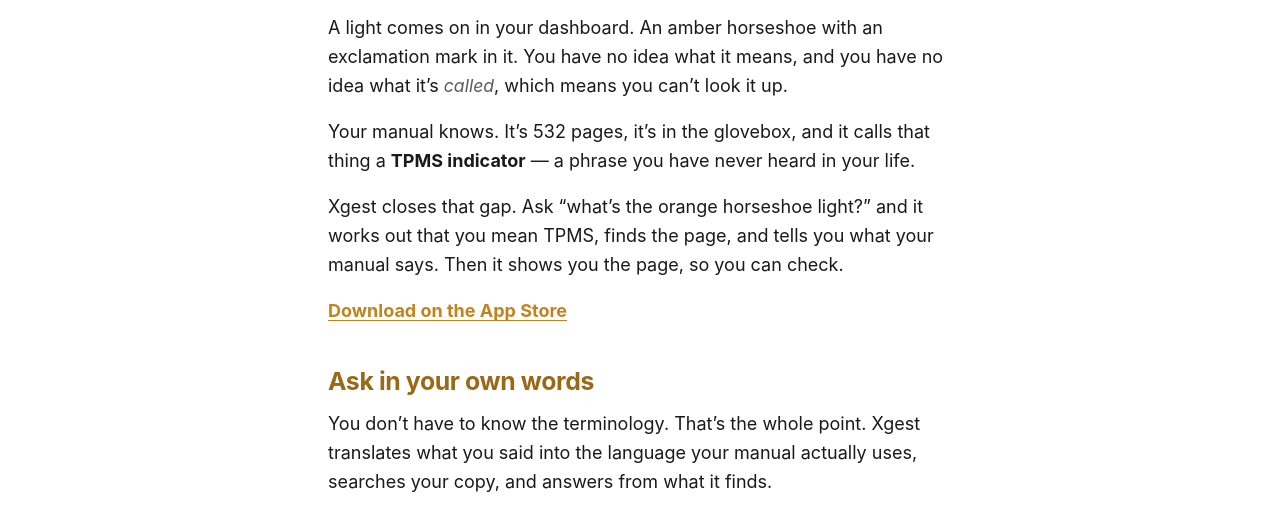
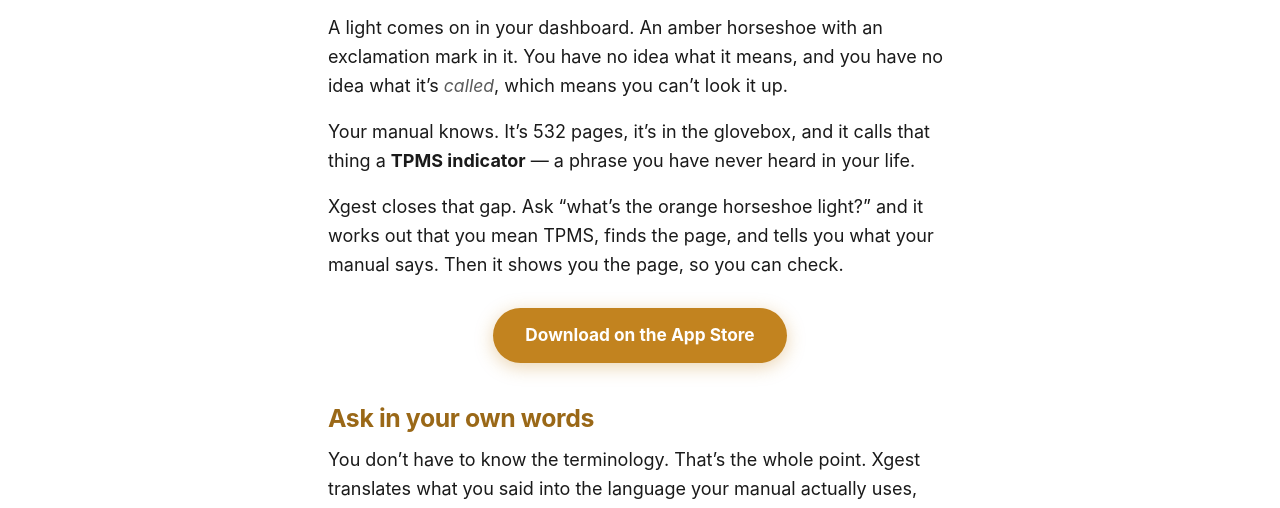
Before and after one commit to donbonaddio/xgest-site, a plain HTML site: page index.html in a window 1280 px wide. Shown: the part 290-798 px from the top of the page. Drawn offline with Linux system fonts and the light colour scheme.

Commit message:
Xgest launch: prominent download CTA, live App Store link, poster fix

```diff
--- a/index.html
+++ b/index.html
@@ -31,7 +31,7 @@
 <p>A light comes on in your dashboard. An amber horseshoe with an exclamation mark in it. You have no idea what it means, and you have no idea what it&rsquo;s <em>called</em>, which means you can&rsquo;t look it up.</p>
 <p>Your manual knows. It&rsquo;s 532 pages, it&rsquo;s in the glovebox, and it calls that thing a <strong>TPMS indicator</strong> — a phrase you have never heard in your life.</p>
 <p>Xgest closes that gap. Ask &ldquo;what&rsquo;s the orange horseshoe light?&rdquo; and it works out that you mean TPMS, finds the page, and tells you what your manual says. Then it shows you the page, so you can check.</p>
-<p><strong><a href="https://apps.apple.com/us/app/xgest/id6791312507">Download on the App Store</a></strong></p>
+<p class="cta-download-wrap"><a class="cta-download" href="https://apps.apple.com/us/app/xgest/id6791312507">Download on the App Store</a></p>
 <h2>Ask in your own words</h2>
 <p>You don&rsquo;t have to know the terminology. That&rsquo;s the whole point. Xgest translates what you said into the language your manual actually uses, searches your copy, and answers from what it finds.</p>
 <p>Every answer cites a page number. Tap it and the real page opens — the actual PDF, zoomable, exactly as printed. Not a summary you have to trust. The page.</p>
--- a/style.css
+++ b/style.css
@@ -421,3 +421,27 @@
     .primary-nav { gap: 1rem; }
     .primary-nav a { font-size: 0.9rem; }
 }
+
+/* ---- Prominent download CTA (amber pill) ---- */
+.cta-download {
+    display: inline-block;
+    margin: 0;
+    padding: 0.85rem 2rem;
+    background: var(--accent);
+    color: #fff;
+    font-weight: 700;
+    font-size: 1.08rem;
+    text-decoration: none;
+    border-radius: 999px;
+    box-shadow: 0 4px 18px rgba(194, 131, 31, 0.35);
+    transition: background 0.15s ease, transform 0.08s ease;
+}
+.cta-download:hover {
+    background: var(--accent-dark);
+    color: #fff;
+    transform: translateY(-1px);
+}
+.cta-download-wrap {
+    text-align: center;
+    margin: 1.75rem 0;
+}
```
Also changed, not shown: 1 other file.
